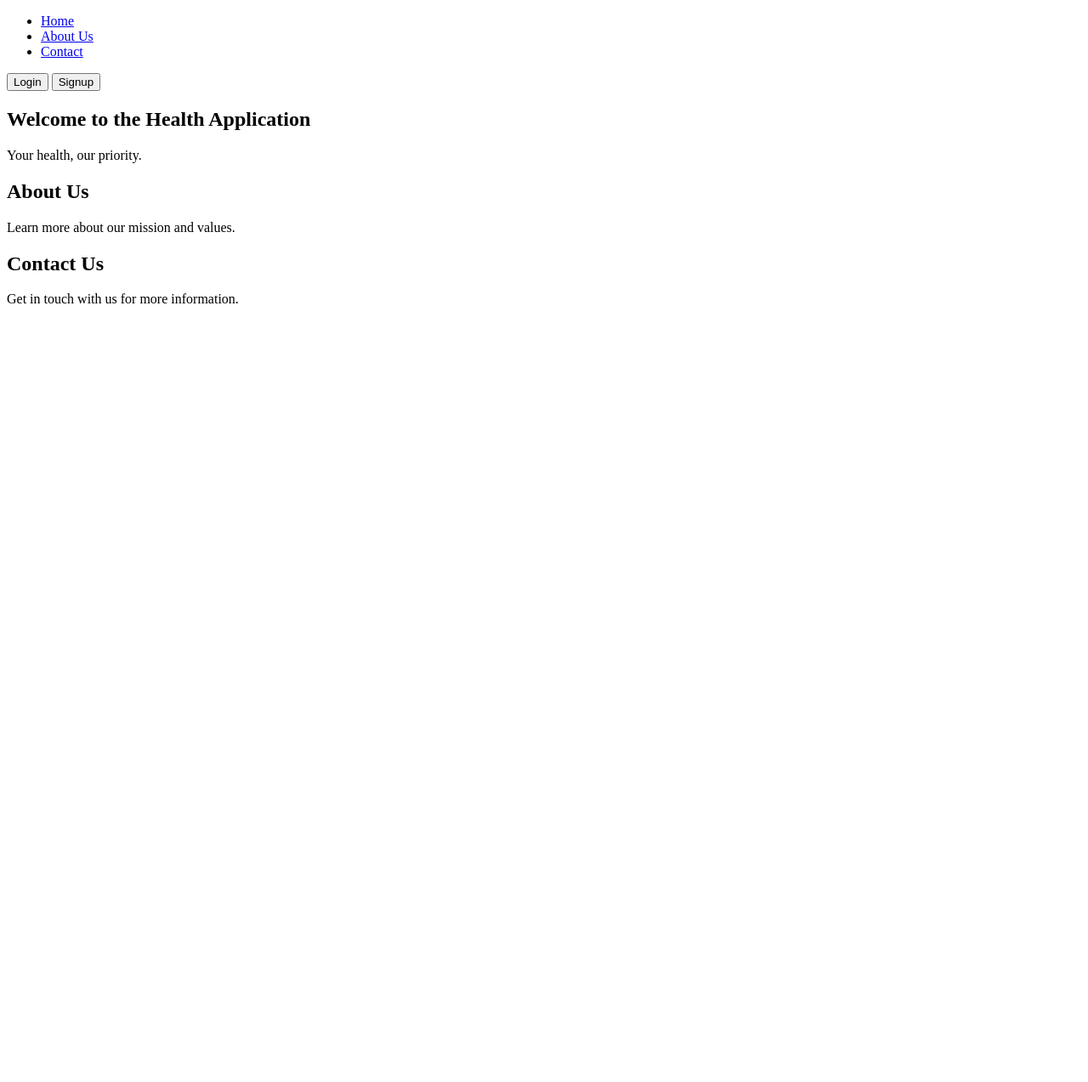
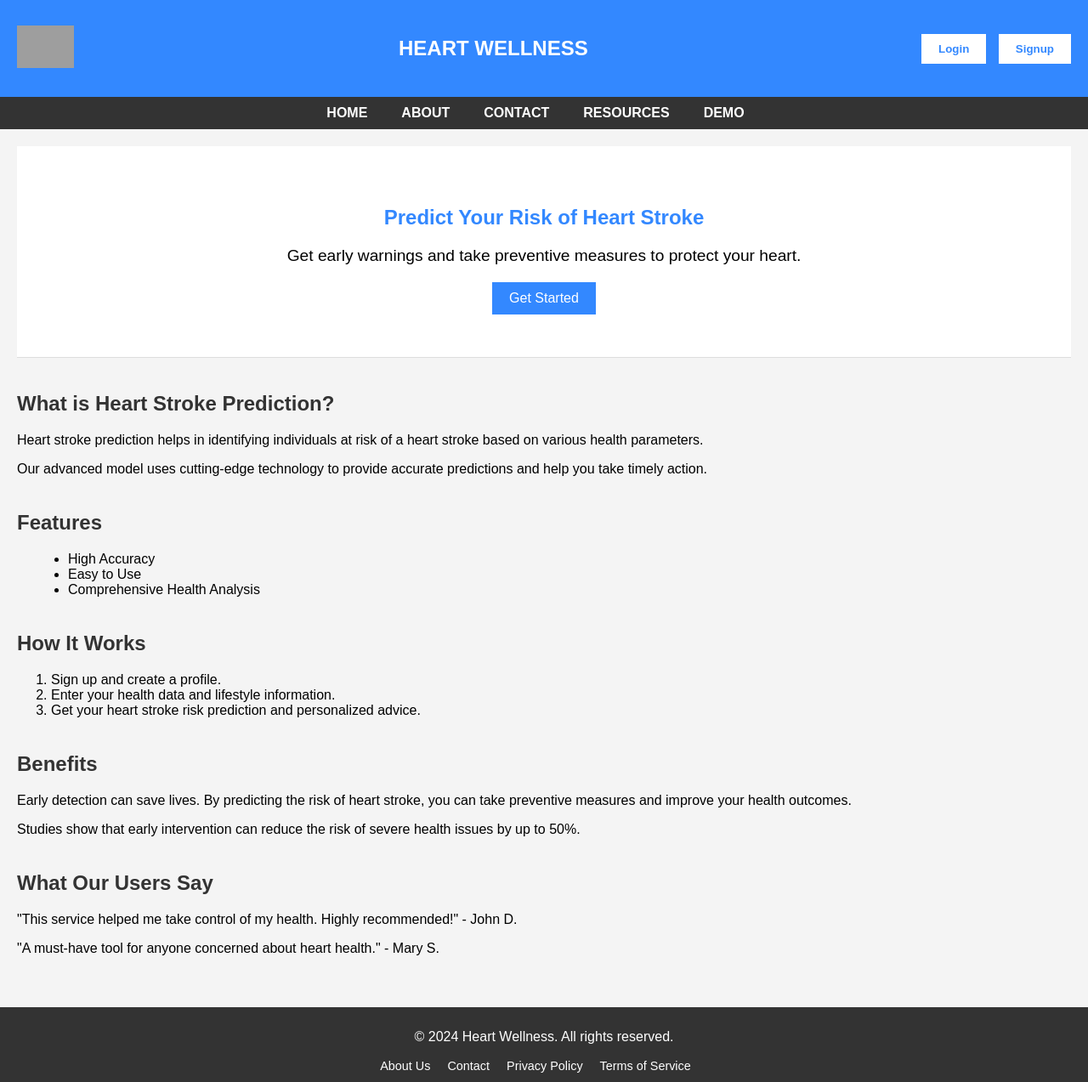
Before and after one commit to AkshataSalunkhe/HeartWellness, a Flask app: template templates/index.html in a window 1280 px wide. Shown: the whole page at 85% size. Before the commit the page ends 357 px from the top, so only its background shows below. Run offline with Flask 3, Linux system fonts and the light colour scheme; the template is opened without the code that fills it, so the values that code supplies are empty; grey boxes are pictures that could not be loaded.

Commit message:
html and css

```diff
--- a/templates/index.html
+++ b/templates/index.html
@@ -3,37 +3,84 @@
 <head>
     <meta charset="UTF-8">
     <meta name="viewport" content="width=device-width, initial-scale=1.0">
-    <title>Health Application</title>
+    <title>Heart Wellness</title>
     <link rel="stylesheet" href="styles.css">
 </head>
 <body>
     <header>
-        <nav>
-            <ul class="nav-tabs">
-                <li><a href="#home">Home</a></li>
-                <li><a href="#about">About Us</a></li>
-                <li><a href="#contact">Contact</a></li>
-            </ul>
-            <div class="auth-buttons">
-                <button onclick="location.href='#login'">Login</button>
-                <button onclick="location.href='#signup'">Signup</button>
-            </div>
-        </nav>
+        <div class="logo">
+            <img src='src/image/LOGO.png' alt="Heart Wellness Logo">
+        </div>
+        <div class="site-name">
+            <h1>HEART WELLNESS</h1>
+        </div>
+        <div class="auth-buttons">
+            <button onclick="location.href='#login'">Login</button>
+            <button onclick="location.href='#signup'">Signup</button>
+        </div>
     </header>
+    <nav class="nav-tabs">
+        <ul>
+            <li><a href="#home">HOME</a></li>
+            <li><a href="#about">ABOUT</a></li>
+            <li><a href="#contact">CONTACT</a></li>
+            <li><a href="#resources">RESOURCES</a></li>
+            <li><a href="#demo">DEMO</a></li>
+        </ul>
+    </nav>
 
     <main>
-        <section id="home">
-            <h1>Welcome to the Health Application</h1>
-            <p>Your health, our priority.</p>
+        <section id="home" class="hero">
+            <h1>Predict Your Risk of Heart Stroke</h1>
+            <p>Get early warnings and take preventive measures to protect your heart.</p>
+            <button onclick="location.href='#get-started'">Get Started</button>
         </section>
-        <section id="about">
-            <h2>About Us</h2>
-            <p>Learn more about our mission and values.</p>
+
+        <section class="introduction">
+            <h2>What is Heart Stroke Prediction?</h2>
+            <p>Heart stroke prediction helps in identifying individuals at risk of a heart stroke based on various health parameters.</p>
+            <p>Our advanced model uses cutting-edge technology to provide accurate predictions and help you take timely action.</p>
         </section>
-        <section id="contact">
-            <h2>Contact Us</h2>
-            <p>Get in touch with us for more information.</p>
+
+        <section class="features">
+            <h2>Features</h2>
+            <ul>
+                <li>High Accuracy</li>
+                <li>Easy to Use</li>
+                <li>Comprehensive Health Analysis</li>
+            </ul>
+        </section>
+
+        <section class="how-it-works">
+            <h2>How It Works</h2>
+            <ol>
+                <li>Sign up and create a profile.</li>
+                <li>Enter your health data and lifestyle information.</li>
+                <li>Get your heart stroke risk prediction and personalized advice.</li>
+            </ol>
+        </section>
+
+        <section class="benefits">
+            <h2>Benefits</h2>
+            <p>Early detection can save lives. By predicting the risk of heart stroke, you can take preventive measures and improve your health outcomes.</p>
+            <p>Studies show that early intervention can reduce the risk of severe health issues by up to 50%.</p>
+        </section>
+
+        <section class="testimonials">
+            <h2>What Our Users Say</h2>
+            <p>"This service helped me take control of my health. Highly recommended!" - John D.</p>
+            <p>"A must-have tool for anyone concerned about heart health." - Mary S.</p>
         </section>
     </main>
+
+    <footer>
+        <p>&copy; 2024 Heart Wellness. All rights reserved.</p>
+        <ul class="footer-links">
+            <li><a href="#about">About Us</a></li>
+            <li><a href="#contact">Contact</a></li>
+            <li><a href="#privacy">Privacy Policy</a></li>
+            <li><a href="#terms">Terms of Service</a></li>
+        </ul>
+    </footer>
 </body>
 </html>
--- a/templates/styles.css
+++ b/templates/styles.css
@@ -1,39 +1,148 @@
-<!DOCTYPE html>
-<html lang="en">
-<head>
-    <meta charset="UTF-8">
-    <meta name="viewport" content="width=device-width, initial-scale=1.0">
-    <title>Health Application</title>
-    <link rel="stylesheet" href="styles.css">
-</head>
-<body>
-    <header>
-        <nav>
-            <ul class="nav-tabs">
-                <li><a href="#home">Home</a></li>
-                <li><a href="#about">About Us</a></li>
-                <li><a href="#contact">Contact</a></li>
-            </ul>
-            <div class="auth-buttons">
-                <button onclick="location.href='#login'">Login</button>
-                <button onclick="location.href='#signup'">Signup</button>
-            </div>
-        </nav>
-    </header>
+body {
+    font-family: Arial, sans-serif;
+    margin: 0;
+    padding: 0;
+    background-color: #f4f4f4;
+}
 
-    <main>
-        <section id="home">
-            <h1>Welcome to the Health Application</h1>
-            <p>Your health, our priority.</p>
-        </section>
-        <section id="about">
-            <h2>About Us</h2>
-            <p>Learn more about our mission and values.</p>
-        </section>
-        <section id="contact">
-            <h2>Contact Us</h2>
-            <p>Get in touch with us for more information.</p>
-        </section>
-    </main>
-</body>
-</html>
+header {
+    display: flex;
+    justify-content: space-between;
+    align-items: center;
+    background-color: #3388FF;
+    padding: 30px 20px;
+}
+
+header .logo img {
+    height: 50px;
+}
+
+header .site-name h1 {
+    margin: 0;
+    color: white;
+    text-align: center;
+    font-size: 1.5em;
+}
+
+.auth-buttons button {
+    background-color: #fff;
+    color: #3388FF;
+    border: none;
+    padding: 10px 20px;
+    margin-left: 10px;
+    cursor: pointer;
+    transition: background-color 0.3s;
+    font-weight: bold;
+}
+
+.auth-buttons button:hover {
+    background-color: #ddd;
+}
+
+.nav-tabs {
+    display: flex;
+    justify-content: center;
+    background-color: #333;
+}
+
+.nav-tabs ul {
+    list-style-type: none;
+    margin: 0;
+    padding: 0;
+    display: flex;
+}
+
+.nav-tabs li {
+    margin-right: 20px;
+}
+
+.nav-tabs a {
+    text-decoration: none;
+    color: white;
+    font-weight: bold;
+    padding: 10px;
+    display: block;
+    transition: background-color 0.3s;
+}
+
+.nav-tabs a:hover {
+    background-color: #575757;
+}
+
+main {
+    padding: 20px;
+}
+
+.hero {
+    background-color: #fff;
+    text-align: center;
+    padding: 50px 20px;
+    border-bottom: 1px solid #ddd;
+}
+
+.hero h1 {
+    color: #3388FF;
+    margin-bottom: 20px;
+}
+
+.hero p {
+    font-size: 1.2em;
+    margin-bottom: 20px;
+}
+
+.hero button {
+    background-color: #3388FF;
+    color: white;
+    padding: 10px 20px;
+    border: none;
+    cursor: pointer;
+    font-size: 1em;
+    transition: background-color 0.3s;
+}
+
+.hero button:hover {
+    background-color: #3388FF;
+}
+
+section {
+    margin-bottom: 40px;
+}
+
+section h2 {
+    color: #333;
+    margin-bottom: 20px;
+}
+
+.features ul {
+    list-style-type: disc;
+    margin-left: 20px;
+}
+
+footer {
+    background-color: #333;
+    color: white;
+    text-align: center;
+    padding: 10px 0;
+}
+
+.footer-links {
+    list-style-type: none;
+    padding: 0;
+    margin: 0;
+    display: flex;
+    justify-content: center;
+}
+
+.footer-links li {
+    margin-right: 20px;
+}
+
+.footer-links a {
+    color: white;
+    text-decoration: none;
+    font-size: 0.9em;
+}
+
+.footer-links a:hover {
+    text-decoration: underline;
+}
```
Also changed, not shown: src/images/LOGO.png (added), src/images/QVGh.gif (renamed from images/QVGh.gif).
